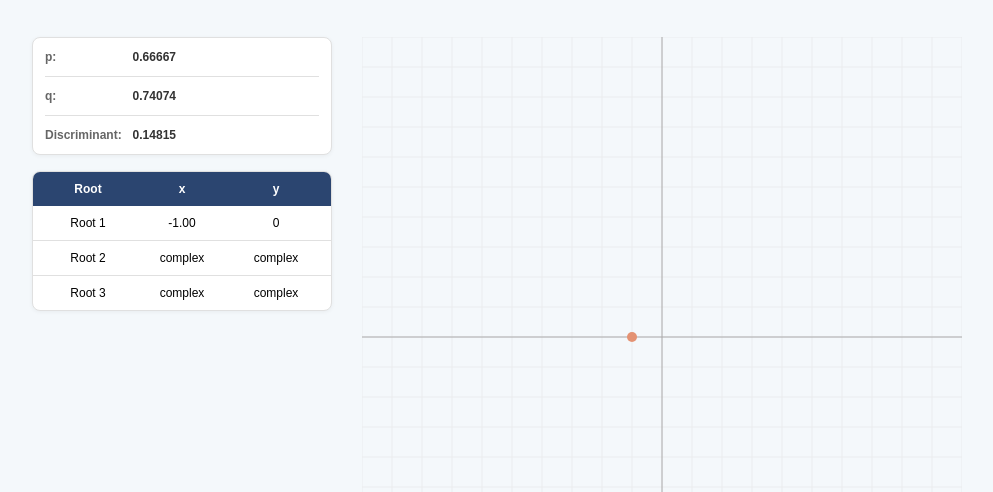
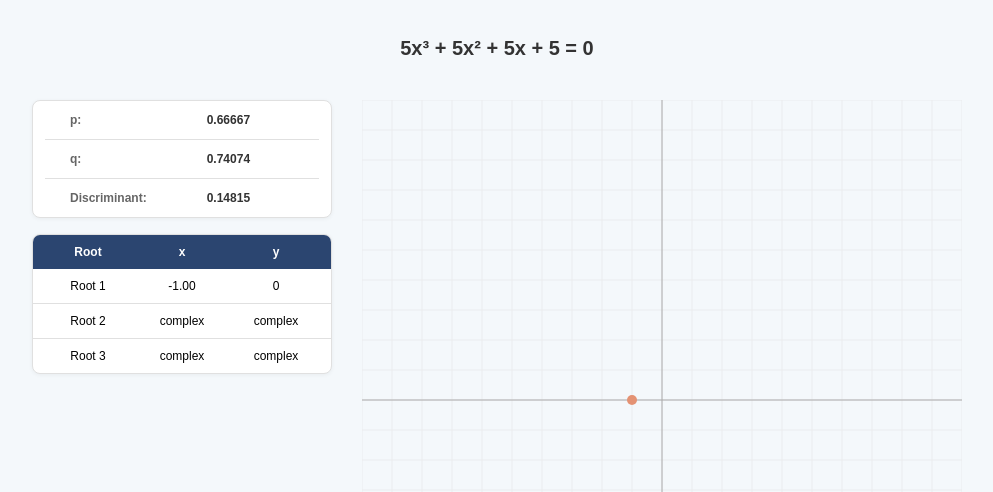
Before and after one commit to Austin0u/ics4u1-assignment-2, a website built with Vite: page index.html in a window 1280 px wide. Both pictures are taken after typing "5", "5", "5", "5" into the empty fields and a click on the input "Solve Cubic". Shown: the part 308-800 px from the top of the page, without its empty margins (143-1136 px from the left). Built offline with nearby package versions, Linux system fonts and the light colour scheme.

Commit message:
Updated some chart styling, fixed issue with equation not showing up (equation header)

```diff
--- a/index.html
+++ b/index.html
@@ -36,7 +36,7 @@
         <input type="submit" id="submit-button" value="Solve Cubic" />
       </form>
     </div>
-    <div id="results-container">
+    <div id="results-container" style="visibility: hidden"> <!-- to make it hidden immediately -->
       <h3 id="result-equation"></h3>
       <div class="results-layout">
         <div class="data-section">
--- a/script.ts
+++ b/script.ts
@@ -1,6 +1,5 @@
 const form = document.getElementById("cubic-form") as HTMLFormElement;
 const resultsContainer = document.getElementById("results-container") as HTMLElement;
-resultsContainer.style.visibility = "hidden";
 
 // Displaying results
 function getCubicEquation(a: number, b: number, c: number, d: number): string {
@@ -114,7 +113,7 @@ function displayResults(equation: string, a: number, b: number, c: number, d: nu
     const rootThree = (roots.length != 1) ? [roots[2].toFixed(2), "0"] : ["complex", "complex"];
 
     // Get result elements
-    (document.getElementById("result-equation") as HTMLInputElement).value = `${equation}`;
+    (document.getElementById("result-equation") as HTMLInputElement).textContent = `${equation}`;
     (document.getElementById("result-p") as HTMLInputElement).textContent = `${p.toFixed(5)}`;
     (document.getElementById("result-q") as HTMLInputElement).textContent = `${q.toFixed(5)}`;
     (document.getElementById("result-discriminant") as HTMLInputElement).textContent = `${discriminant.toFixed(5)}`;
--- a/style.css
+++ b/style.css
@@ -139,7 +139,8 @@ form {
   display: flex;
   justify-content: space-between;
   align-items: center;
-  gap: 8px;
+  gap: 60px;
+  padding: 0px 25px;
   font-size: 12px;
 }
 
```
